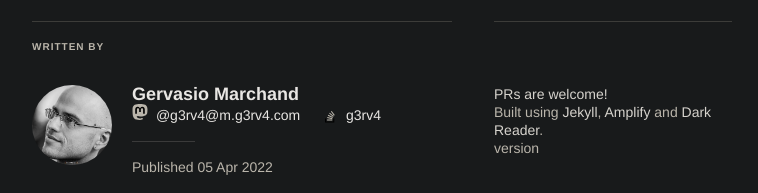
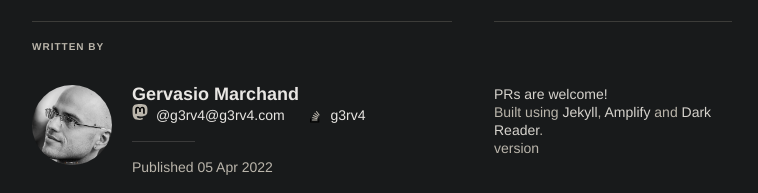
Before and after one commit to g3rv4/g3rv4.com, a Jekyll site: the page built from _posts/2022-04-05-using-shamir-secret-sharing.md, in a window 1280 px wide and 900 px high, scrolled down 1689 px. Shown: the part 704-897 px from the top of the window, without its empty margins (258-1016 px from the left). Built offline with Jekyll 4.4.1, drawn with Linux system fonts in a browser that asks for light colours.

Commit message:
heh, the display name does not include m

```diff
--- a/_includes/icon-twitter.html
+++ b/_includes/icon-twitter.html
@@ -1,5 +1,5 @@
 {% if include.username %}
-<a href="https://m.g3rv4.com/@g3rv4" target="_blank" rel="me"><span>{% include icon-twitter.svg %}</span></a><a href="https://m.g3rv4.com/@g3rv4" target="_blank" rel="me"><span class="username">@g3rv4@m.g3rv4.com</span></a>
+<a href="https://m.g3rv4.com/@g3rv4" target="_blank" rel="me"><span>{% include icon-twitter.svg %}</span></a><a href="https://m.g3rv4.com/@g3rv4" target="_blank" rel="me"><span class="username">@g3rv4@g3rv4.com</span></a>
 {% else %}
 <span class="icon icon--twitter">{% include icon-twitter.svg %}</span>
 {% endif %}
```
